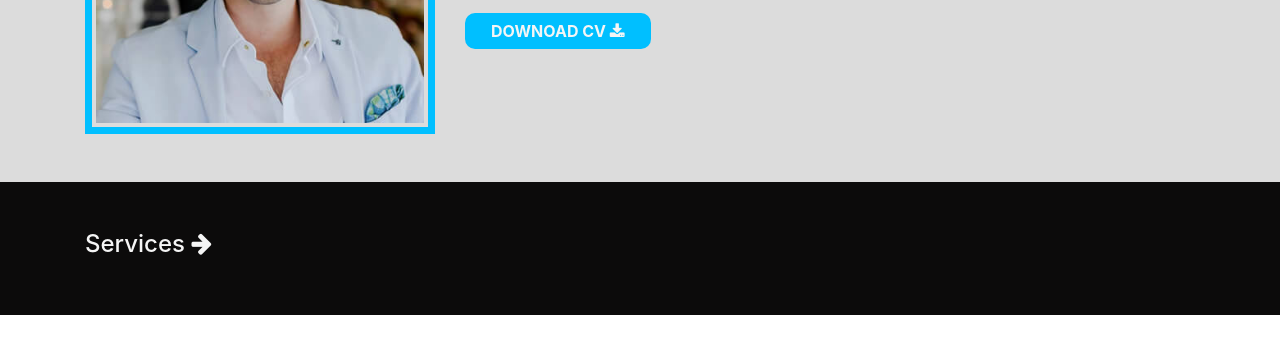
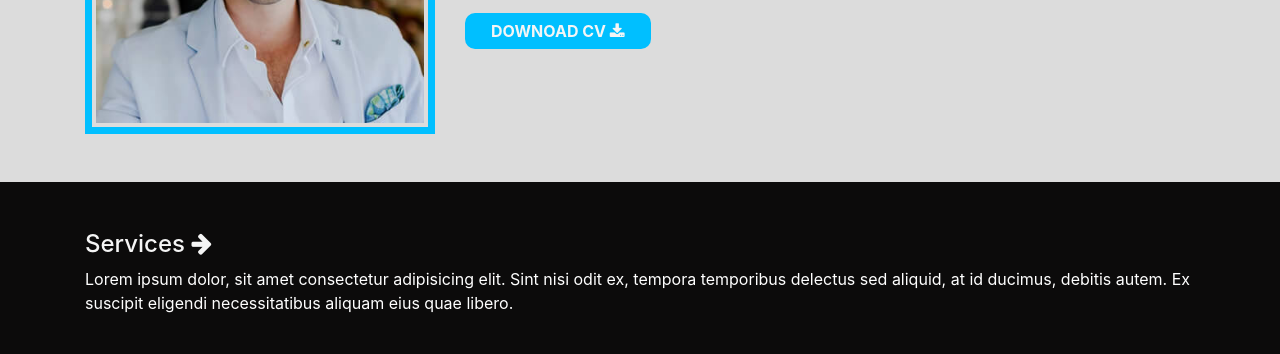
Before and after one commit to heisxaph/adeife-portfolio, a plain HTML site: page index.html in a window 1280 px wide. Shown: the part 808-1162 px from the top of the page. Before the commit the page ends 1123 px from the top, so only its background shows below. Drawn offline with Linux system fonts and the light colour scheme.

Commit message:
i added text

```diff
--- a/index.html
+++ b/index.html
@@ -117,6 +117,7 @@
 <section class="py-5 bg-black">
     <div class="container">
         <h4 class="c">Services <i class="fa fa-arrow-right"></i></h4>
+        <p class="text-white">Lorem ipsum dolor, sit amet consectetur adipisicing elit. Sint nisi odit ex, tempora temporibus delectus sed aliquid, at id ducimus, debitis autem. Ex suscipit eligendi necessitatibus aliquam eius quae libero.</p>
     </div>
 </section>
 
```
